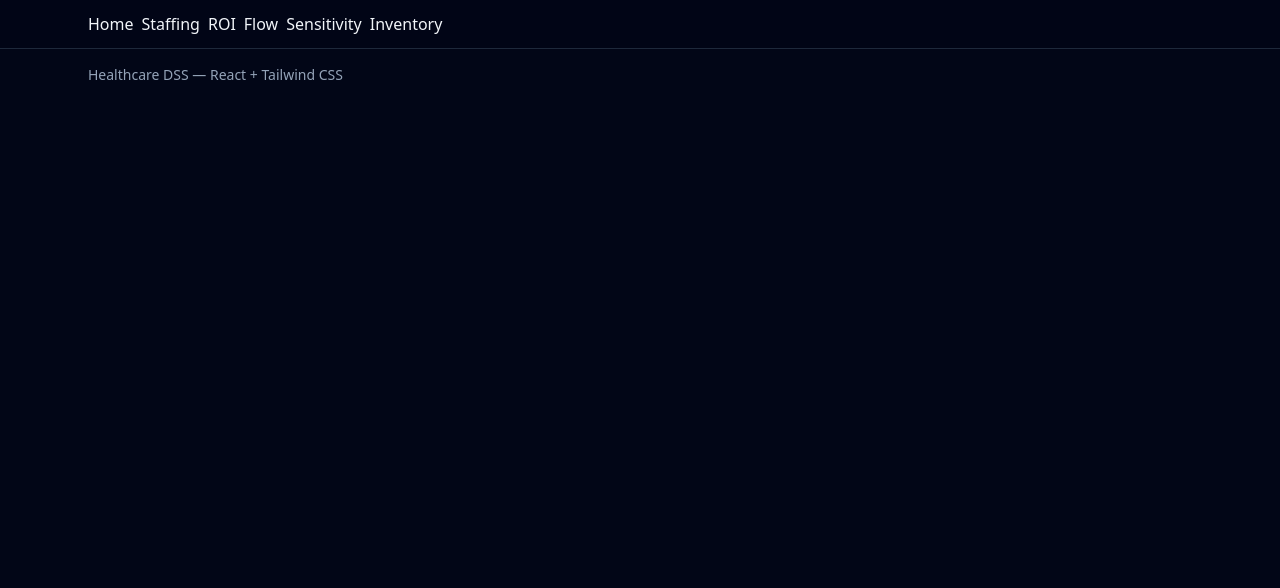
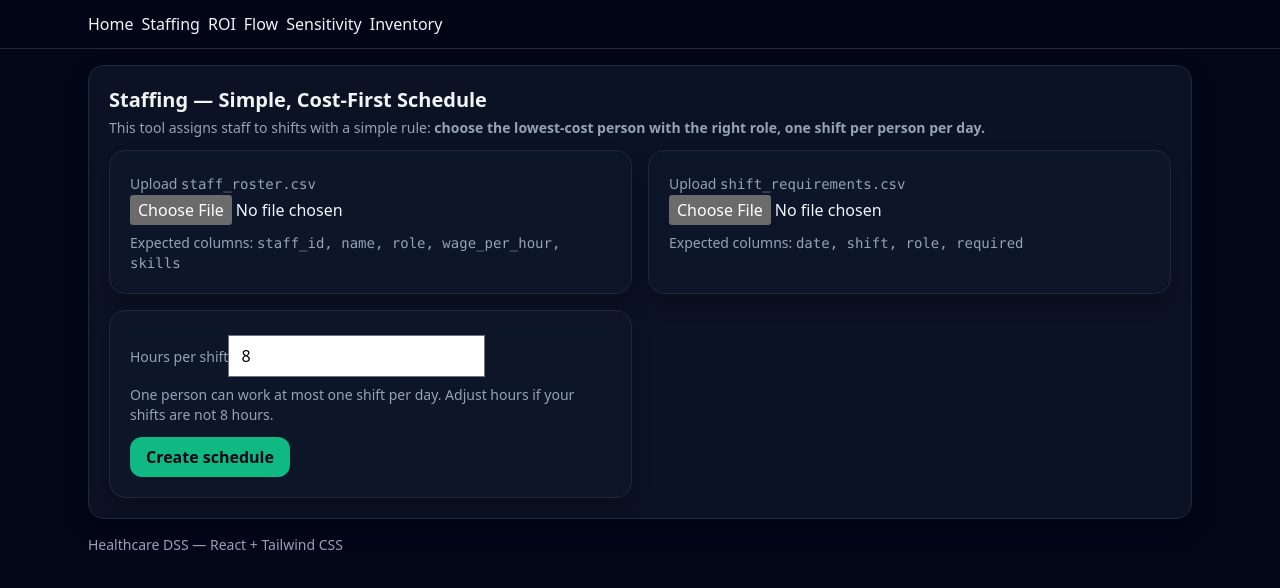
Before and after one commit to batthgurnoor/HealthcareDSS, a React (Vite) app: page /staffing in a window 1280 px wide. Shown: the top 588 px of the page. Built offline with nearby package versions, Linux system fonts and the light colour scheme.

Commit message:
Staffing page outputs a list of assignments, any unfilled needs, and easy totals.

```diff
--- a/src/pages/Staffing.jsx
+++ b/src/pages/Staffing.jsx
@@ -1,9 +1,208 @@
-import React from 'react'
+
+import { useState } from "react";
+import { loadCsvFile } from "../utils/csv";
+import { validateBySchema, SCHEMA } from "../utils/validation";
+import { createSchedule } from "../models/staffing";
+
+const money = new Intl.NumberFormat("en-US", { style: "currency", currency: "USD" });
+const num = new Intl.NumberFormat("en-US", { maximumFractionDigits: 2 });
 
 export default function Staffing() {
+  const [roster, setRoster] = useState(null);
+  const [requirements, setRequirements] = useState(null);
+  const [hoursPerShift, setHoursPerShift] = useState(8);
+  const [result, setResult] = useState(null);
+  const [error, setError] = useState("");
+
+  async function onUploadRoster(e) {
+    setError(""); setResult(null);
+    try {
+      const file = e.target.files?.[0];
+      if (!file) return;
+      const rows = await loadCsvFile(file);
+      validateBySchema(rows, SCHEMA.staffRoster, "staff_roster");
+      setRoster(rows);
+    } catch (err) {
+      setError(err.message || String(err));
+    }
+  }
+
+  async function onUploadRequirements(e) {
+    setError(""); setResult(null);
+    try {
+      const file = e.target.files?.[0];
+      if (!file) return;
+      const rows = await loadCsvFile(file);
+      validateBySchema(rows, SCHEMA.shiftRequirements, "shift_requirements");
+      setRequirements(rows);
+    } catch (err) {
+      setError(err.message || String(err));
+    }
+  }
+
+  function run() {
+    try {
+      if (!roster) throw new Error("Upload staff_roster.csv first.");
+      if (!requirements) throw new Error("Upload shift_requirements.csv next.");
+      const out = createSchedule(roster, requirements, Number(hoursPerShift));
+      setResult(out);
+    } catch (err) {
+      setError(err.message || String(err));
+    }
+  }
+
   return (
-    <div>
+    <div className="mt-4 space-y-4">
+      <div className="card">
+        <h2 className="text-xl font-semibold">Staffing — Simple, Cost-First Schedule</h2>
+        <p className="small mt-1">
+          This tool assigns staff to shifts with a simple rule:
+          <b> choose the lowest-cost person with the right role, one shift per person per day.</b>
+        </p>
 
+        <div className="row mt-3">
+          <div className="card">
+            <label className="small">Upload <code className="font-mono">staff_roster.csv</code></label>
+            <input aria-label="Upload staff roster CSV" type="file" accept=".csv" onChange={onUploadRoster} />
+            <div className="small mt-2">
+              Expected columns: <code className="font-mono">staff_id, name, role, wage_per_hour, skills</code>
+            </div>
+          </div>
+
+          <div className="card">
+            <label className="small">Upload <code className="font-mono">shift_requirements.csv</code></label>
+            <input aria-label="Upload shift requirements CSV" type="file" accept=".csv" onChange={onUploadRequirements} />
+            <div className="small mt-2">
+              Expected columns: <code className="font-mono">date, shift, role, required</code>
+            </div>
+          </div>
+
+          <div className="card">
+            <label className="small">Hours per shift</label>
+            <input
+              className="mt-1 text-black"
+              type="number"
+              min="1"
+              step="1"
+              value={hoursPerShift}
+              aria-label="Hours per shift"
+              onChange={(e) => setHoursPerShift(e.target.value)}
+            />
+            <p className="small mt-2">
+              One person can work at most one shift per day. Adjust hours if your shifts are not 8 hours.
+            </p>
+            <button className="btn mt-3" onClick={run}>Create schedule</button>
+          </div>
+        </div>
+
+        {error && <p className="text-red-400 mt-2">{error}</p>}
+      </div>
+
+      {result && (
+        <>
+          {/* KPIs */}
+          <div className="row">
+            <div className="metric" title="Total number of positions requested across all shifts">
+              <span>Total positions requested</span>
+              <b>{result.kpis.totalRequiredPositions}</b>
+            </div>
+            <div className="metric" title="Number of positions the tool was able to fill">
+              <span>Positions filled</span>
+              <b>{result.kpis.totalFilledPositions}</b>
+            </div>
+            <div className="metric" title="Filled ÷ requested">
+              <span>Coverage rate</span>
+              <b>{num.format(result.kpis.coverageRatePercent)}%</b>
+            </div>
+            <div className="metric" title="Total hours assigned (staff × hours per shift)">
+              <span>Total labor hours</span>
+              <b>{num.format(result.kpis.totalLaborHours)}</b>
+            </div>
+            <div className="metric" title="Sum of (wage_per_hour × hours) for all assignments">
+              <span>Estimated labor cost</span>
+              <b>{money.format(result.kpis.totalLaborCost)}</b>
+            </div>
+          </div>
+
+
+          <div className="card">
+            <h3 className="text-lg font-semibold mb-2">Unfilled needs (if any)</h3>
+            {result.shortfalls.length === 0 ? (
+              <p className="small">All shift requirements were covered.</p>
+            ) : (
+              <>
+                <table className="tbl">
+                  <thead>
+                    <tr>
+                      <th>Date</th>
+                      <th>Shift</th>
+                      <th>Role</th>
+                      <th title="Positions requested for this shift">Requested</th>
+                      <th title="Positions we were able to fill">Filled</th>
+                      <th title="Positions still missing">Missing</th>
+                    </tr>
+                  </thead>
+                  <tbody>
+                    {result.shortfalls.map((s, i) => (
+                      <tr key={i}>
+                        <td>{s.date}</td>
+                        <td>{s.shift}</td>
+                        <td>{s.role}</td>
+                        <td>{s.required}</td>
+                        <td>{s.filled}</td>
+                        <td>{s.missing}</td>
+                      </tr>
+                    ))}
+                  </tbody>
+                </table>
+                <p className="small mt-2">
+                  Tip: Add more qualified staff to the roster for those roles/dates, or reduce the requested count.
+                </p>
+              </>
+            )}
+          </div>
+
+          <div className="card">
+            <h3 className="text-lg font-semibold mb-2">Schedule (who works where)</h3>
+            {result.assignments.length === 0 ? (
+              <p className="small">No assignments were made.</p>
+            ) : (
+              <table className="tbl">
+                <thead>
+                  <tr>
+                    <th>Date</th>
+                    <th>Shift</th>
+                    <th>Role</th>
+                    <th>Staff ID</th>
+                    <th>Staff name</th>
+                    <th>Wage ($/hr)</th>
+                    <th>Hours assigned</th>
+                    <th>Cost ($)</th>
+                  </tr>
+                </thead>
+                <tbody>
+                  {result.assignments.map((a, i) => (
+                    <tr key={i}>
+                      <td>{a.date}</td>
+                      <td>{a.shift}</td>
+                      <td>{a.role}</td>
+                      <td>{a.staff_id}</td>
+                      <td>{a.staff_name}</td>
+                      <td>{num.format(a.wage_per_hour)}</td>
+                      <td>{a.hours_assigned}</td>
+                      <td>{num.format(a.cost)}</td>
+                    </tr>
+                  ))}
+                </tbody>
+              </table>
+            )}
+            <p className="small mt-2">
+              Rule used: pick the lowest-cost qualified person for each required slot, and don’t assign anyone to more than one
+              shift on the same day.
+            </p>
+          </div>
+        </>
+      )}
     </div>
-  )
+  );
 }
```
